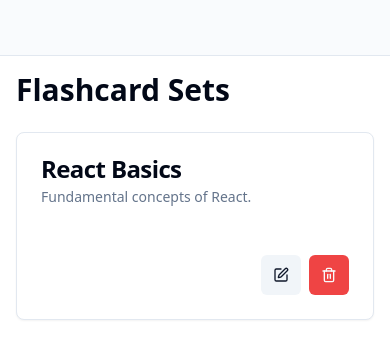
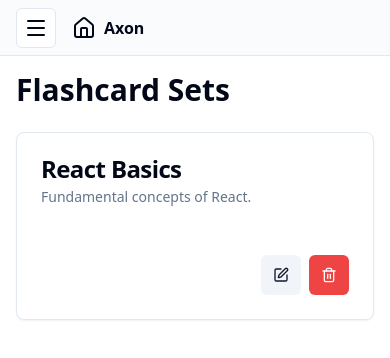
Before and after one commit to rbrickmn/axon, a React (Vite) app: page / in a window 390 px wide. Shown: the top 358 px of the page. Built offline with nearby package versions, Linux system fonts and the light colour scheme.

Commit message:
Implement first mobile UI layout

```diff
--- a/src/App.jsx
+++ b/src/App.jsx
@@ -31,6 +31,9 @@ function App() {
   const [isStudyMode, setIsStudyMode] = useState(false);
   const [isBatchImporting, setIsBatchImporting] = useState(false);
   const [isCreateSetModalOpen, setIsCreateSetModalOpen] = useState(false);
+  const [isSidebarOpen, setIsSidebarOpen] = useState(false);
+
+  const toggleSidebar = () => setIsSidebarOpen(!isSidebarOpen);
 
   const openCreateSetModal = () => setIsCreateSetModalOpen(true);
   const closeCreateSetModal = () => setIsCreateSetModalOpen(false);
@@ -146,9 +149,9 @@ function App() {
   return (
     <>
       <AppShell>
-        <Sidebar sets={sets} selectSet={selectSet} selectedSetId={selectedSetId} openCreateSetModal={openCreateSetModal} />
-        <div className="flex flex-col">
-          <Header />
+        <Sidebar sets={sets} selectSet={selectSet} selectedSetId={selectedSetId} openCreateSetModal={openCreateSetModal} isSidebarOpen={isSidebarOpen} toggleSidebar={toggleSidebar} />
+        <div className="flex flex-col md:ml-[220px] lg:ml-[280px]">
+          <Header toggleSidebar={toggleSidebar} />
           <MainContent>
             {selectedSetId ? (
               <SetView
--- a/src/components/layout/AppShell.jsx
+++ b/src/components/layout/AppShell.jsx
@@ -2,7 +2,7 @@ import React from 'react';
 
 const AppShell = ({ children }) => {
   return (
-    <div className="grid min-h-screen w-full md:grid-cols-[220px_1fr] lg:grid-cols-[280px_1fr]">
+    <div className="min-h-screen w-full">
       {children}
     </div>
   );
--- a/src/components/layout/Header.jsx
+++ b/src/components/layout/Header.jsx
@@ -1,9 +1,26 @@
 import React from 'react';
+import { Menu, Home } from 'lucide-react';
+import { Button } from '../ui/Button';
 
-const Header = () => {
+const Header = ({ toggleSidebar }) => {
   return (
     <header className="flex h-14 items-center gap-4 border-b bg-muted/40 px-4 lg:h-[60px] lg:px-6">
-      {/* Header content can go here */}
+      <Button
+        variant="outline"
+        size="icon"
+        className="md:hidden"
+        onClick={toggleSidebar}
+      >
+        <Menu className="h-6 w-6" />
+        <span className="sr-only">Toggle sidebar</span>
+      </Button>
+      <a href="/" className="flex items-center gap-2 font-semibold md:hidden">
+        <Home className="h-6 w-6" />
+        <span className="">Axon</span>
+      </a>
+      <div className="w-full flex-1">
+        {/* Future header content can go here, like a search bar */}
+      </div>
     </header>
   );
 };
--- a/src/components/layout/Sidebar.jsx
+++ b/src/components/layout/Sidebar.jsx
@@ -2,10 +2,9 @@ import React from 'react';
 import { Home, PlusCircle } from 'lucide-react';
 import { Button } from '../ui/Button';
 import { cn } from '../../utils/cn';
+import { Sheet, SheetContent } from '../ui/Sheet';
 
-const Sidebar = ({ sets, selectSet, selectedSetId, openCreateSetModal }) => {
-  return (
-    <div className="hidden border-r bg-muted/40 md:block">
+const SidebarContent = ({ sets, selectSet, selectedSetId, openCreateSetModal, toggleSidebar }) => (
   <div className="flex h-full max-h-screen flex-col gap-2">
     <div className="flex h-14 items-center border-b px-4 lg:h-[60px] lg:px-6">
       <a href="/" className="flex items-center gap-2 font-semibold">
@@ -18,7 +17,10 @@ const Sidebar = ({ sets, selectSet, selectedSetId, openCreateSetModal }) => {
         <Button
           variant="outline"
           className="justify-start gap-2 my-2"
-              onClick={openCreateSetModal}
+          onClick={() => {
+            openCreateSetModal();
+            if (toggleSidebar) toggleSidebar(false);
+          }}
         >
           <PlusCircle className="h-4 w-4" />
           Create Set
@@ -32,7 +34,10 @@ const Sidebar = ({ sets, selectSet, selectedSetId, openCreateSetModal }) => {
               "justify-start",
               selectedSetId === set.id && "bg-accent"
             )}
-                onClick={() => selectSet(set.id)}
+            onClick={() => {
+              selectSet(set.id);
+              if (toggleSidebar) toggleSidebar(false);
+            }}
           >
             {set.name}
           </Button>
@@ -40,7 +45,36 @@ const Sidebar = ({ sets, selectSet, selectedSetId, openCreateSetModal }) => {
       </nav>
     </div>
   </div>
+);
+
+const Sidebar = ({ sets, selectSet, selectedSetId, openCreateSetModal, isSidebarOpen, toggleSidebar }) => {
+  return (
+    <>
+      {/* Mobile Sidebar */}
+      <div className="md:hidden">
+        <Sheet open={isSidebarOpen} onOpenChange={toggleSidebar}>
+          <SheetContent>
+            <SidebarContent
+              sets={sets}
+              selectSet={selectSet}
+              selectedSetId={selectedSetId}
+              openCreateSetModal={openCreateSetModal}
+              toggleSidebar={toggleSidebar}
+            />
+          </SheetContent>
+        </Sheet>
       </div>
+
+      {/* Desktop Sidebar */}
+      <div className="hidden md:block fixed inset-y-0 left-0 z-10 w-[220px] lg:w-[280px] border-r bg-muted/40">
+        <SidebarContent
+          sets={sets}
+          selectSet={selectSet}
+          selectedSetId={selectedSetId}
+          openCreateSetModal={openCreateSetModal}
+        />
+      </div>
+    </>
   );
 };
 
--- /dev/null
+++ b/src/components/ui/Sheet.jsx
@@ -0,0 +1,33 @@
+import React from 'react';
+import { cn } from '../../utils/cn';
+
+const Sheet = ({ open, onOpenChange, children }) => {
+  return (
+    <>
+      {open && (
+        <div
+          className="fixed inset-0 z-40 bg-black/50 backdrop-blur-sm"
+          onClick={() => onOpenChange(false)}
+        />
+      )}
+      <div
+        className={cn(
+          'fixed z-40 inset-y-0 left-0 h-full w-72 bg-background border-r transition-transform duration-300 ease-in-out',
+          open ? 'transform-none' : '-translate-x-full'
+        )}
+      >
+        {children}
+      </div>
+    </>
+  );
+};
+
+const SheetContent = ({ children, className, ...props }) => {
+  return (
+    <div className={cn("h-full", className)} {...props}>
+      {children}
+    </div>
+  );
+};
+
+export { Sheet, SheetContent };
--- a/src/pages/SetView.jsx
+++ b/src/pages/SetView.jsx
@@ -47,7 +47,7 @@ const SetView = ({
         />
       ) : (
         <>
-          <div className="flex justify-between items-center">
+          <div className="flex flex-col sm:flex-row justify-between items-center gap-4">
             <div className="flex gap-2">
               <Button
                 onClick={enterStudyMode}
```
Lines whose indentation alone changed are shown as unchanged.
